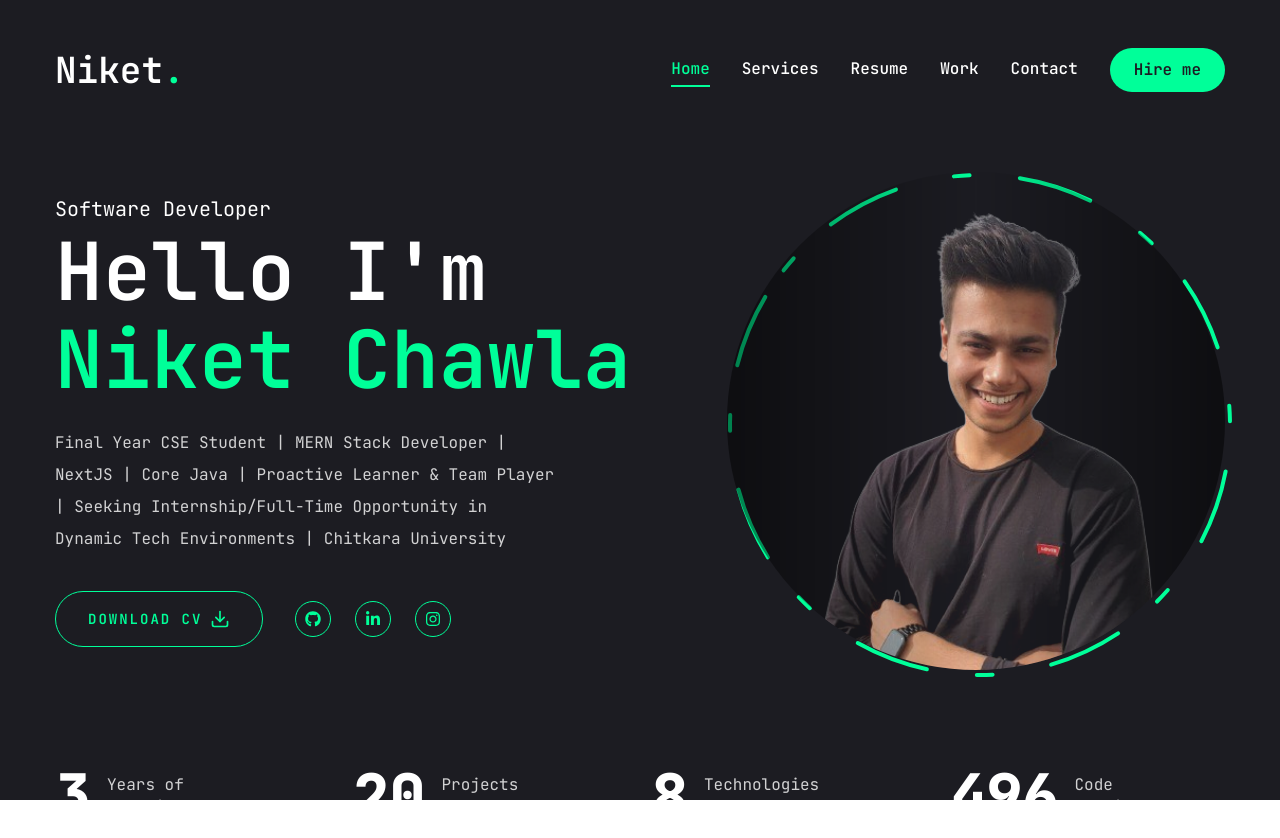
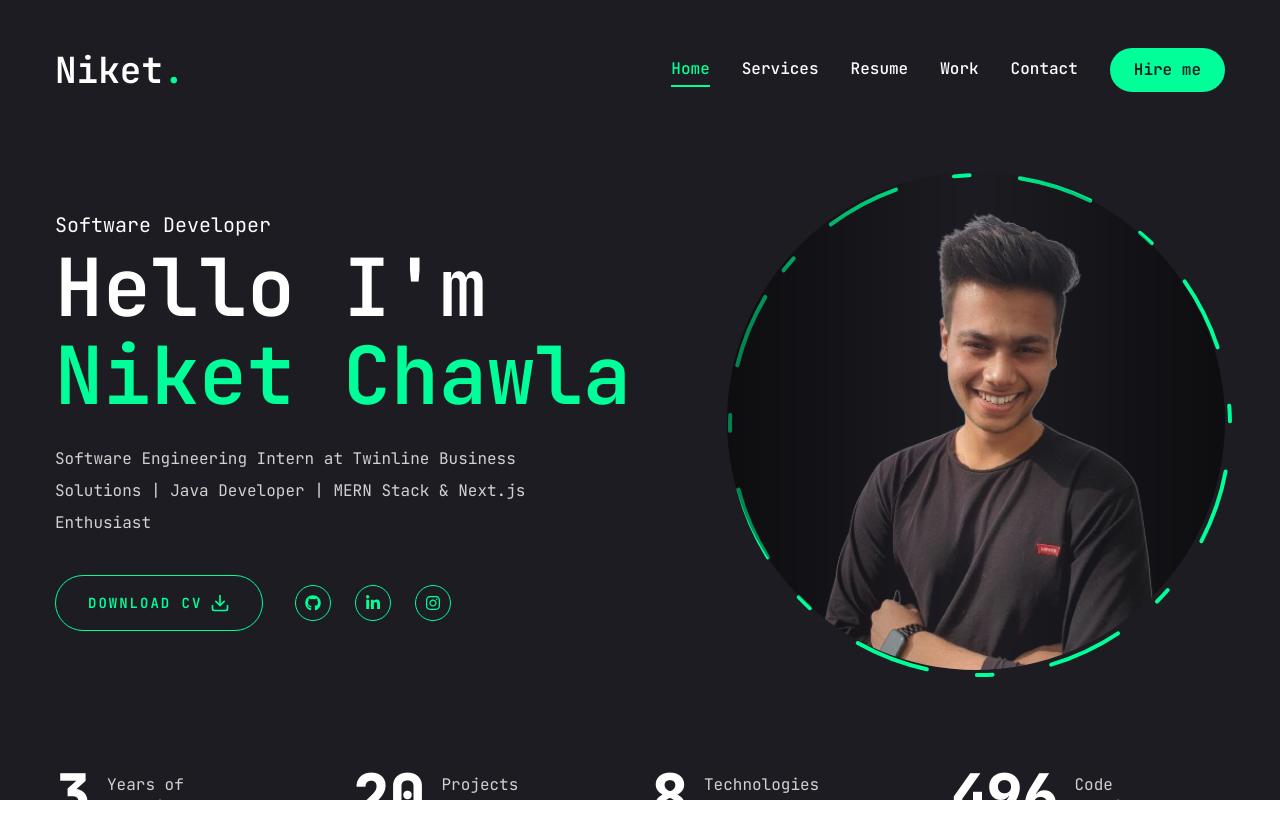
Before and after one commit to NC0312/my-portfolio, a Next.js app: page / in a window 1280 px wide. Shown: the top 838 px of the page. Built offline with nearby package versions, Linux system fonts and the light colour scheme.

Commit message:
Update page.jsx

```diff
--- a/app/page.jsx
+++ b/app/page.jsx
@@ -13,7 +13,7 @@ const Home = () => {
           <div className="text-center xl:text-left order-2 xl:order-none">
             <span className="text-xl">Software Developer</span>
             <h1 className="h1 mb-6">Hello I'm <br /> <span className="text-accent">Niket Chawla</span></h1>
-            <p className="max-w-[500px] mb-9 text-white/80">Final Year CSE Student | MERN Stack Developer | NextJS | Core Java | Proactive Learner & Team Player | Seeking Internship/Full-Time Opportunity in Dynamic Tech Environments | Chitkara University</p>
+            <p className="max-w-[500px] mb-9 text-white/80">Software Engineering Intern at Twinline Business Solutions | Java Developer | MERN Stack & Next.js Enthusiast</p>
             <div className="flex flex-col xl:flex-row items-center gap-8">
               <Link href="/assets/resume.pdf" download>
               <Button variant="outline" size="lg" className="uppercase flex items-center gap-2">
```
